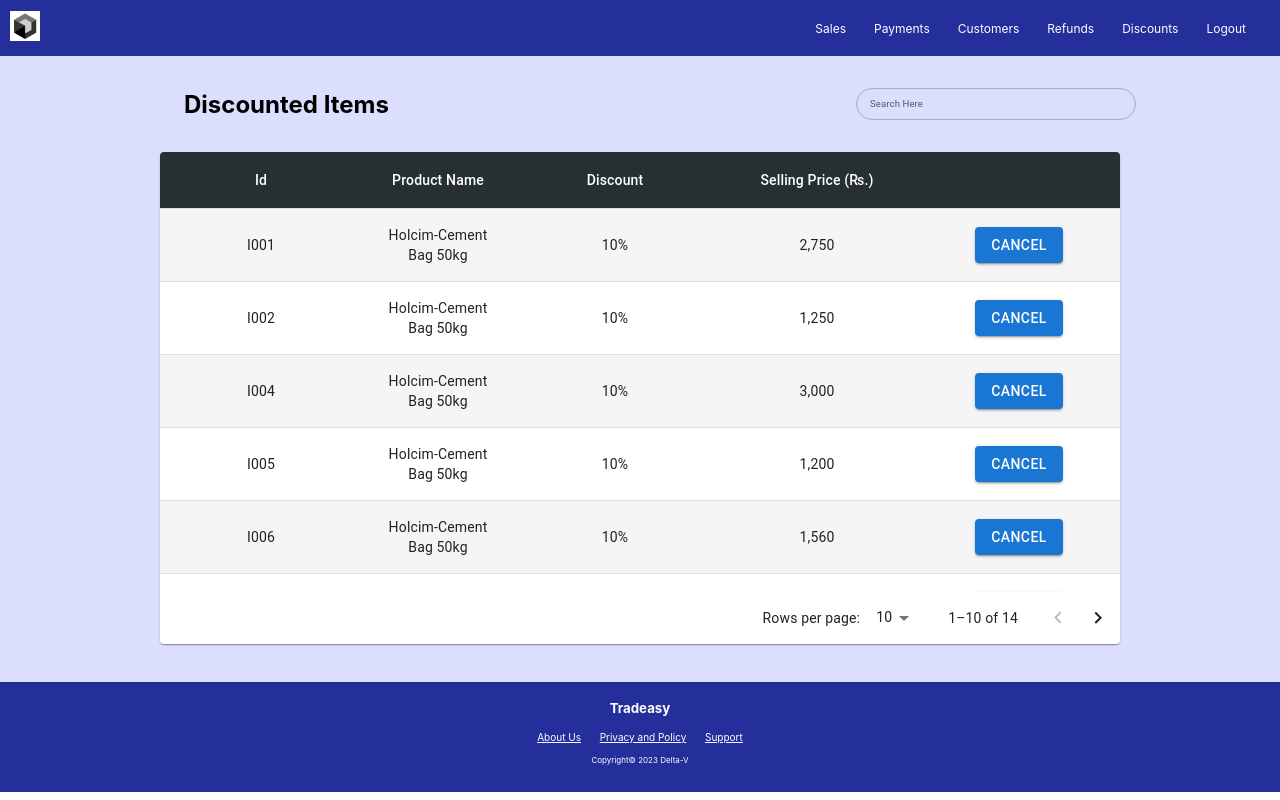
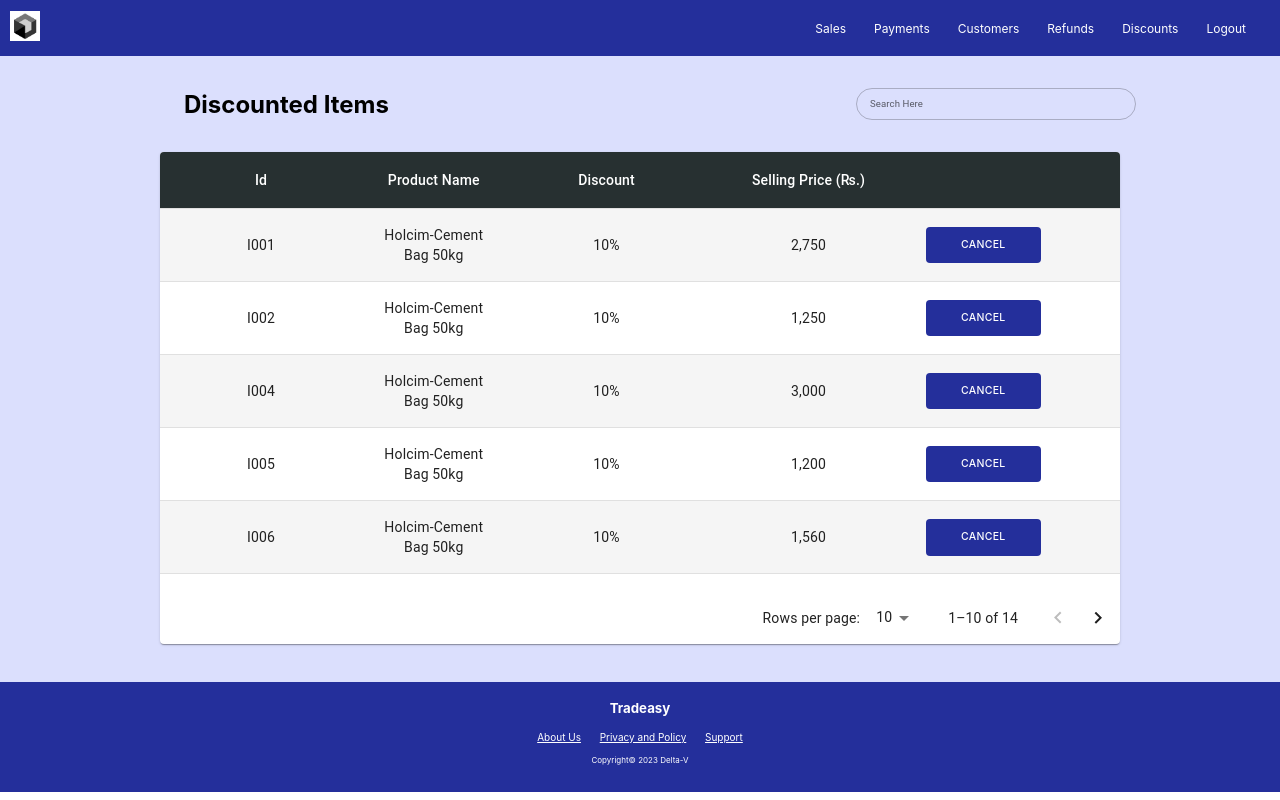
Before and after one commit to MrSilent2001/Sales-And-Inventory-Management-System, a React (Create React App) app: page /discountdashboard in a window 1280 px wide. Built offline with nearby package versions, Linux system fonts and the light colour scheme.

Commit message:
DiscountDashboard CancelButtons Color changed

```diff
--- a/src/pages/discounts dashboard/discountDashboard.js
+++ b/src/pages/discounts dashboard/discountDashboard.js
@@ -13,6 +13,22 @@ import Button from '@mui/material/Button';
 import SalesNavbar from "../../layout/navbar/Sales navbar/sales navbar";
 import Footer from "../../layout/footer/footer";
 import Searchbar from "../../layout/search bar/search bar";
+
+const CancelButtons = styled(Button)(({theme}) => ({
+    color: theme.palette.getContrastText('#242F9B'),
+    backgroundColor: '#242F9B',
+    '&:hover': {
+        backgroundColor: '#2d3ed2'
+    },
+    '&.MuiButton-root': {
+        width: '11em',
+        height: '2.5em'
+    },
+    fontSize: '0.75em',
+    fontFamily: 'inter',
+    padding: '1.75em 0.625em',
+    marginRight: '6em'
+}));
 
 const StyledTableCell = styled(TableCell)(({theme}) => ({
     [`&.${tableCellClasses.head}`]: {
@@ -78,20 +94,20 @@ function createData(id, product, discount, price, actions) {
 }
 
 const rows = [
-    createData('I001', 'Holcim-Cement Bag 50kg', '10%', 2750.00, <Button variant="contained" onClick={() => handleButtonClick()}>Cancel</Button>),
-    createData('I002', 'Holcim-Cement Bag 50kg', '10%', 1250.00, <Button variant="contained" onClick={() => handleButtonClick()}>Cancel</Button>),
-    createData('I004', 'Holcim-Cement Bag 50kg', '10%', 3000.00, <Button variant="contained" onClick={() => handleButtonClick()}>Cancel</Button>),
-    createData('I005', 'Holcim-Cement Bag 50kg', '10%', 1200.00, <Button variant="contained" onClick={() => handleButtonClick()}>Cancel</Button>),
-    createData('I006', 'Holcim-Cement Bag 50kg', '10%', 1560.00, <Button variant="contained" onClick={() => handleButtonClick()}>Cancel</Button>),
-    createData('I007', 'Holcim-Cement Bag 50kg', '5%', 1225.50, <Button variant="contained" onClick={() => handleButtonClick()}>Cancel</Button>),
-    createData('I008', 'Holcim-Cement Bag 50kg', '5%', 1550.50, <Button variant="contained" onClick={() => handleButtonClick()}>Cancel</Button>),
-    createData('I009', 'Holcim-Cement Bag 50kg', '12%', 750.50, <Button variant="contained" onClick={() => handleButtonClick()}>Cancel</Button>),
-    createData('I010', 'Holcim-Cement Bag 50kg', '10%', 7542.00, <Button variant="contained" onClick={() => handleButtonClick()}>Cancel</Button>),
-    createData('I011', 'Holcim-Cement Bag 50kg', '12%', 8510.00, <Button variant="contained" onClick={() => handleButtonClick()}>Cancel</Button>),
-    createData('I012', 'Holcim-Cement Bag 50kg', '5%', 3800.00, <Button variant="contained" onClick={() => handleButtonClick()}>Cancel</Button>),
-    createData('I013', 'Holcim-Cement Bag 50kg', '12%', 1250.00, <Button variant="contained" onClick={() => handleButtonClick()}>Cancel</Button>),
-    createData('I014', 'Holcim-Cement Bag 50kg', '10%', 375.25, <Button variant="contained" onClick={() => handleButtonClick()}>Cancel</Button>),
-    createData('I015', 'Holcim-Cement Bag 50kg', '5%', 999.99, <Button variant="contained" onClick={() => handleButtonClick()}>Cancel</Button>)
+    createData('I001', 'Holcim-Cement Bag 50kg', '10%', 2750.00, <CancelButtons>Cancel</CancelButtons>),
+    createData('I002', 'Holcim-Cement Bag 50kg', '10%', 1250.00, <CancelButtons>Cancel</CancelButtons>),
+    createData('I004', 'Holcim-Cement Bag 50kg', '10%', 3000.00, <CancelButtons>Cancel</CancelButtons>),
+    createData('I005', 'Holcim-Cement Bag 50kg', '10%', 1200.00, <CancelButtons>Cancel</CancelButtons>),
+    createData('I006', 'Holcim-Cement Bag 50kg', '10%', 1560.00, <CancelButtons>Cancel</CancelButtons>),
+    createData('I007', 'Holcim-Cement Bag 50kg', '5%', 1225.50, <CancelButtons>Cancel</CancelButtons>),
+    createData('I008', 'Holcim-Cement Bag 50kg', '5%', 1550.50, <CancelButtons>Cancel</CancelButtons>),
+    createData('I009', 'Holcim-Cement Bag 50kg', '12%', 750.50, <CancelButtons>Cancel</CancelButtons>),
+    createData('I010', 'Holcim-Cement Bag 50kg', '10%', 7542.00, <CancelButtons>Cancel</CancelButtons>),
+    createData('I011', 'Holcim-Cement Bag 50kg', '12%', 8510.00, <CancelButtons>Cancel</CancelButtons>),
+    createData('I012', 'Holcim-Cement Bag 50kg', '5%', 3800.00, <CancelButtons>Cancel</CancelButtons>),
+    createData('I013', 'Holcim-Cement Bag 50kg', '12%', 1250.00, <CancelButtons>Cancel</CancelButtons>),
+    createData('I014', 'Holcim-Cement Bag 50kg', '10%', 375.25, <CancelButtons>Cancel</CancelButtons>),
+    createData('I015', 'Holcim-Cement Bag 50kg', '5%', 999.99, <CancelButtons>Cancel</CancelButtons>)
 ];
 
 function DiscountDashboard() {
```
